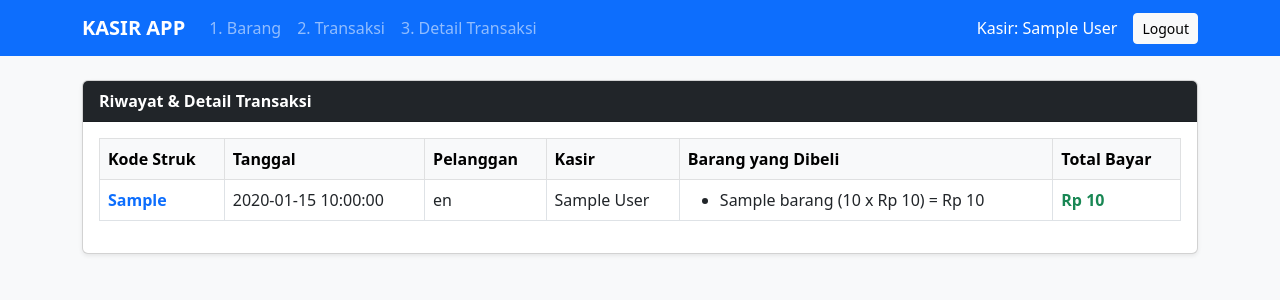
After one commit to affanww/aplikasi-kasir-sederhana, a PHP site: page /detail_transaksi.php in a window 1280 px wide. The commit adds this page. Shown: the top 300 px of the page. Run offline with PHP 8.4, Linux system fonts and the light colour scheme; the visitor is signed in with stand-in values (Sample User, id 1); tables that the repository leaves empty or names only in its code hold one stand-in row (values such as "Sample post").

Commit message:
feat: integrasi transaksi dan detail transaksi

```diff
--- /dev/null
+++ b/detail_transaksi.php
@@ -0,0 +1,71 @@
+<?php
+session_start();
+include 'connect.php';
+
+if (!isset($_SESSION['id_user'])) {
+    header("Location: login.php");
+    exit;
+}
+
+$halaman = 'detail';
+include 'header.php';
+?>
+
+<div class="card shadow-sm">
+    <div class="card-header bg-dark text-white fw-bold">Riwayat & Detail Transaksi</div>
+    <div class="card-body">
+        <table class="table table-bordered align-middle">
+            <thead class="table-light">
+                <tr>
+                    <th>Kode Struk</th>
+                    <th>Tanggal</th>
+                    <th>Pelanggan</th>
+                    <th>Kasir</th>
+                    <th>Barang yang Dibeli</th>
+                    <th>Total Bayar</th>
+                </tr>
+            </thead>
+            <tbody>
+                <?php
+                // Query 1: Menggabungkan tabel transaksi dan users
+                $query_trx = mysqli_query($koneksi, "SELECT transaksi.*, users.nama
+                                                     FROM transaksi
+                                                     JOIN users ON transaksi.id_user =
+users.id_user
+                                                     ORDER BY id_transaksi DESC");
+
+                while ($trx = mysqli_fetch_assoc($query_trx)) {
+                    $id_trx = $trx['id_transaksi'];
+                ?>
+                <tr>
+                    <td class="fw-bold text-primary"><?= $trx['kode_struk']; ?></td>
+                    <td><?= $trx['tanggal_transaksi']; ?></td>
+                    <td><?= $trx['nama_pelanggan']; ?></td>
+                    <td><?= $trx['nama']; ?></td>
+                    <td>
+                        <ul class="mb-0">
+                        <?php
+                        // Query 2: Menggabungkan detail_transaksi dan barang berdasarkan id_transaksi
+                        $query_detail = mysqli_query($koneksi, "SELECT detail_transaksi.*, barang.nama_barang
+                                                                FROM detail_transaksi
+                                                                JOIN barang ON detail_transaksi.id_barang = barang.id_barang
+                                                                WHERE id_transaksi='$id_trx'");
+                        while ($dt = mysqli_fetch_assoc($query_detail)) {
+                            echo "<li>$dt[nama_barang] ($dt[jumlah] x Rp " .
+number_format($dt['harga_satuan']) . ") = Rp " . number_format($dt['subtotal']) . "</li>";
+                        }
+                        ?>
+                        </ul>
+                    </td>
+                    <td class="fw-bold text-success">Rp <?= number_format($trx['total_bayar']);
+?></td>
+                </tr>
+                <?php } ?>
+            </tbody>
+        </table>
+
+    </div>
+</div>
+</div>
+</body>
+</html>
--- a/index.php
+++ b/index.php
@@ -57,7 +57,8 @@ window.location='index.php';</script>";
                     <tr>
                         <td><?= $no++; ?></td>
                         <td><?= $d['nama_barang']; ?></td>
-                        <td><?= $d['harga'] ?></td>
+                        <td>Rp <?= number_format($d['harga'], 0, ',', '.') ?></td>
+
                         <td>
                             <button class="btn btn-warning btn-sm" data-bs-toggle="modal" data-bs-target="#edit<?= $d['id_barang']; ?>" >Edit</button>
                             <a href="index.php?hapus=<?= $d['id_barang']; ?>" class="btn btn-danger btn-sm" onclick="return confirm('Hapus barang ini?')">Hapus</a>
```
